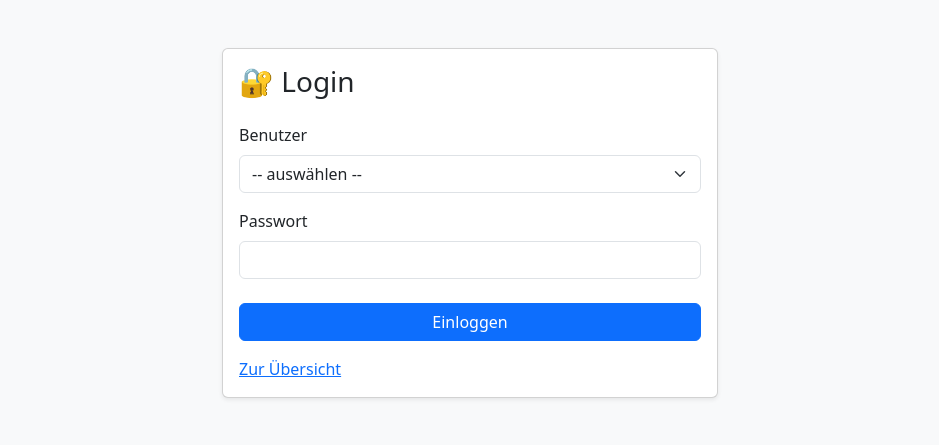
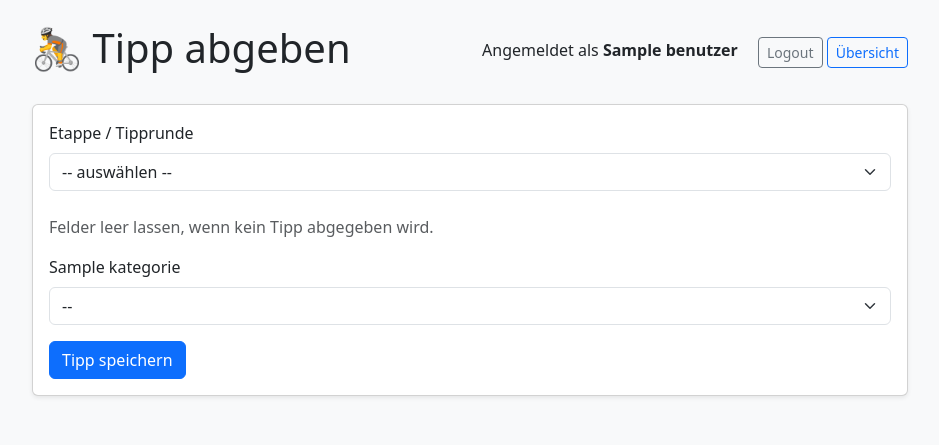
Before and after one commit to DrJEcht/tour-tippspiel, a Flask app: template templates/tippen.html in a window 1280 px wide. Shown: the top 445 px of the page, without its empty margins (170-1109 px from the left). Run offline with Flask 3, Linux system fonts and the light colour scheme; tables that the repository leaves empty hold one stand-in row (values such as "Sample post"); the template is opened without the code that fills it: values that come from a table or form of the project are taken from there, most other values are stand-ins (such as "Sample title", 1, 10 or a date in 2020).

Commit message:
Revamp tip submission page with new layout and scripts

```diff
--- a/templates/tippen.html
+++ b/templates/tippen.html
@@ -2,16 +2,46 @@
 <html lang="de">
 <head>
   <meta charset="utf-8">
-  <title>Login – Tippspiel</title>
+  <title>Tour de France Tippspiel – Tipp abgeben</title>
   <meta name="viewport" content="width=device-width, initial-scale=1">
+
   <link href="https://cdn.jsdelivr.net/npm/bootstrap@5.3.3/dist/css/bootstrap.min.css" rel="stylesheet">
+
+  <script>
+    function reloadForm() {
+      const etappe = document.querySelector('select[name="etappe"]').value;
+      if (etappe) {
+        window.location.href = `/tippen?etappe=${encodeURIComponent(etappe)}`;
+      }
+    }
+
+    function toggleFelder() {
+      const etappe = document.querySelector('select[name="etappe"]').value.trim().toLowerCase();
+      const istGesamtsieger = etappe === 'gesamtsieger';
+
+      document.querySelectorAll('.nur-bei-gesamtsieger').forEach(el => {
+        el.style.display = istGesamtsieger ? 'block' : 'none';
+      });
+
+      document.querySelectorAll('.nur-bei-etappe').forEach(el => {
+        el.style.display = istGesamtsieger ? 'none' : 'block';
+      });
+    }
+
+    document.addEventListener('DOMContentLoaded', toggleFelder);
+  </script>
 </head>
 
 <body class="bg-light">
-  <div class="container py-5" style="max-width: 520px;">
-    <div class="card shadow-sm">
-      <div class="card-body">
-        <h1 class="h3 mb-4">🔐 Login</h1>
+  <div class="container py-4" style="max-width: 900px;">
+    <div class="d-flex justify-content-between align-items-center mb-4">
+      <h1>🚴 Tipp abgeben</h1>
+      <div>
+        <span class="me-3">Angemeldet als <strong>{{ aktueller_benutzer.name }}</strong></span>
+        <a href="{{ url_for('logout') }}" class="btn btn-outline-secondary btn-sm">Logout</a>
+        <a href="{{ url_for('index') }}" class="btn btn-outline-primary btn-sm">Übersicht</a>
+      </div>
+    </div>
 
     {% with messages = get_flashed_messages(with_categories=true) %}
       {% if messages %}
@@ -23,24 +53,59 @@
       {% endif %}
     {% endwith %}
 
+    <div class="card shadow-sm">
+      <div class="card-body">
         <form method="post">
-          <label class="form-label">Benutzer</label>
-          <select name="name" class="form-select mb-3" required>
+          <label for="etappe" class="form-label">Etappe / Tipprunde</label>
+          <select name="etappe" id="etappe" class="form-select mb-4" required onchange="reloadForm(); toggleFelder()">
             <option value="">-- auswählen --</option>
-            {% for b in benutzer_liste %}
-              <option value="{{ b.name }}">{{ b.name }}</option>
+            {% for e in etappen %}
+              <option
+                value="{{ e }}"
+                {% if e == request.args.get('etappe') %}selected{% endif %}
+                {% if e in gesperrte_etappen and not aktueller_benutzer.ist_admin %}disabled{% endif %}
+              >
+                {{ e }}{% if e in gesperrte_etappen and not aktueller_benutzer.ist_admin %} 🔒{% endif %}
+              </option>
             {% endfor %}
           </select>
 
-          <label class="form-label">Passwort</label>
-          <input type="password" name="passwort" class="form-control mb-4" required>
+          <p class="text-muted">
+            Felder leer lassen, wenn kein Tipp abgegeben wird.
+          </p>
 
-          <button class="btn btn-primary w-100">Einloggen</button>
+          {% for kategorie in kategorien %}
+            {% set ist_gesamt = kategorie.startswith('gesamtsieger') %}
+
+            <div class="{% if ist_gesamt %}nur-bei-gesamtsieger{% else %}nur-bei-etappe{% endif %}">
+              <label for="{{ kategorie }}" class="form-label">
+                {{ kategorie_labels[kategorie] if kategorie in kategorie_labels else kategorie.replace('_', ' ').capitalize() }}
+              </label>
+
+              {% if 'team' in kategorie %}
+                <select name="{{ kategorie }}" id="{{ kategorie }}" class="form-select mb-3">
+                  <option value="">--</option>
+                  {% for team in teams %}
+                    <option value="{{ team }}" {% if vorbefuellung.get(kategorie) == team %}selected{% endif %}>
+                      {{ team }}
+                    </option>
+                  {% endfor %}
+                </select>
+              {% else %}
+                <select name="{{ kategorie }}" id="{{ kategorie }}" class="form-select mb-3">
+                  <option value="">--</option>
+                  {% for fahrer in fahrer_liste %}
+                    <option value="{{ fahrer }}" {% if vorbefuellung.get(kategorie) == fahrer %}selected{% endif %}>
+                      {{ fahrer }}
+                    </option>
+                  {% endfor %}
+                </select>
+              {% endif %}
+            </div>
+          {% endfor %}
+
+          <button type="submit" class="btn btn-primary">Tipp speichern</button>
         </form>
-
-        <p class="mt-3 mb-0">
-          <a href="{{ url_for('index') }}">Zur Übersicht</a>
-        </p>
       </div>
     </div>
   </div>
```
Lines whose indentation alone changed are shown as unchanged.
